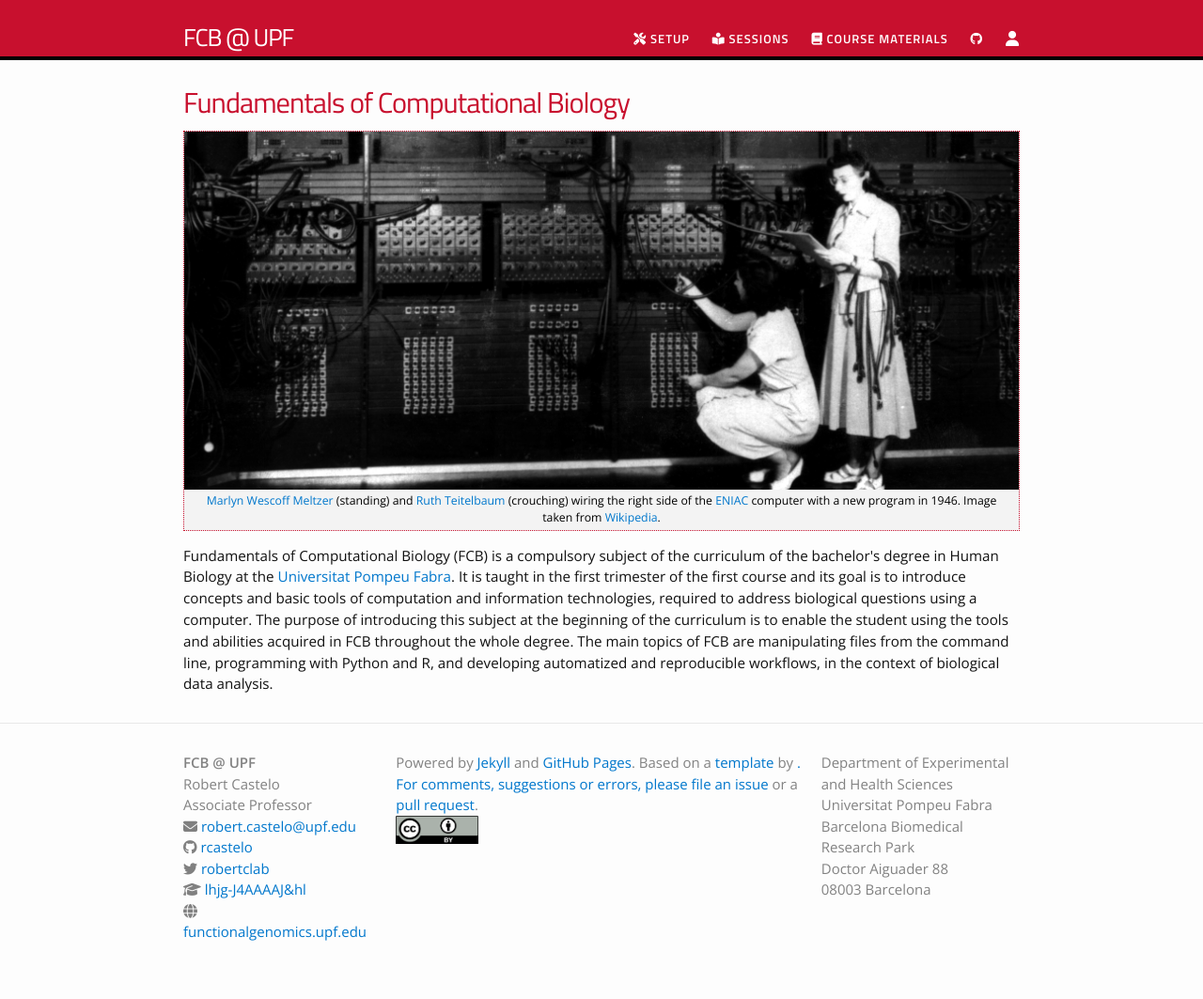
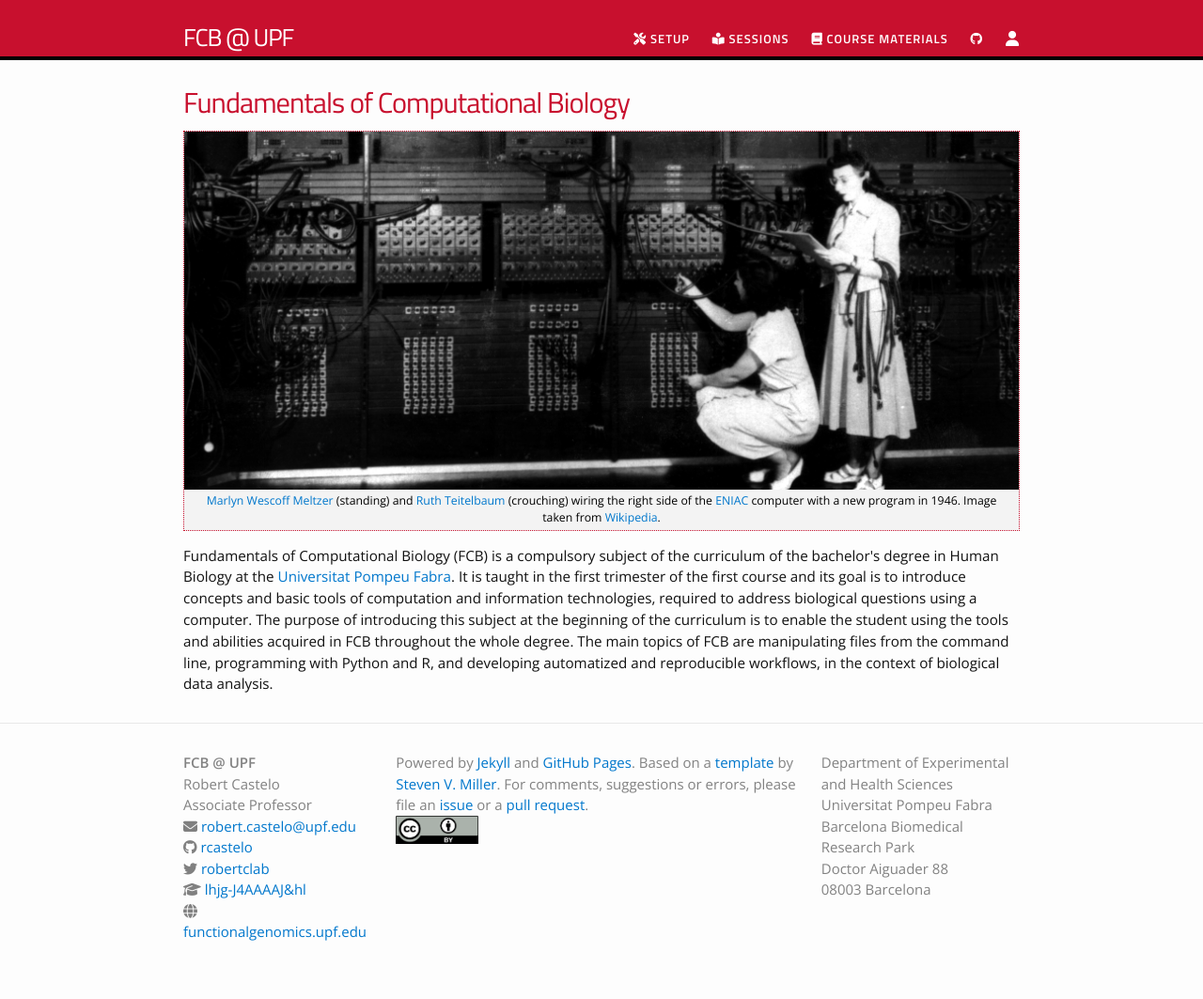
Before and after one commit to funcompbio/funcompbio.github.io, a Jekyll site: the page built from index.md, in a window 1280 px wide. Shown: the whole page at 94% size. Built offline with Jekyll 4.4.1, drawn with Linux system fonts in a browser that asks for light colours; nearby versions of some CDN libraries.

Commit message:
Updated footer.

```diff
--- a/_includes/footer.html
+++ b/_includes/footer.html
@@ -51,7 +51,7 @@
         Powered by <a href="https://jekyllrb.com">Jekyll</a> and
         <a href="https://pages.github.com">GitHub Pages</a>. Based on a
         <a href="https://github.com/svmiller/course-website">template</a> by
-        <a href="http://svmiller.com>Steven V. Miller"</a>. For comments,
+        <a href="http://svmiller.com">Steven V. Miller</a>. For comments,
         suggestions or errors, please file an
         <a href="https://github.com/funcompbio/funcompbio.github.io/issues">issue</a>
         or a
```
